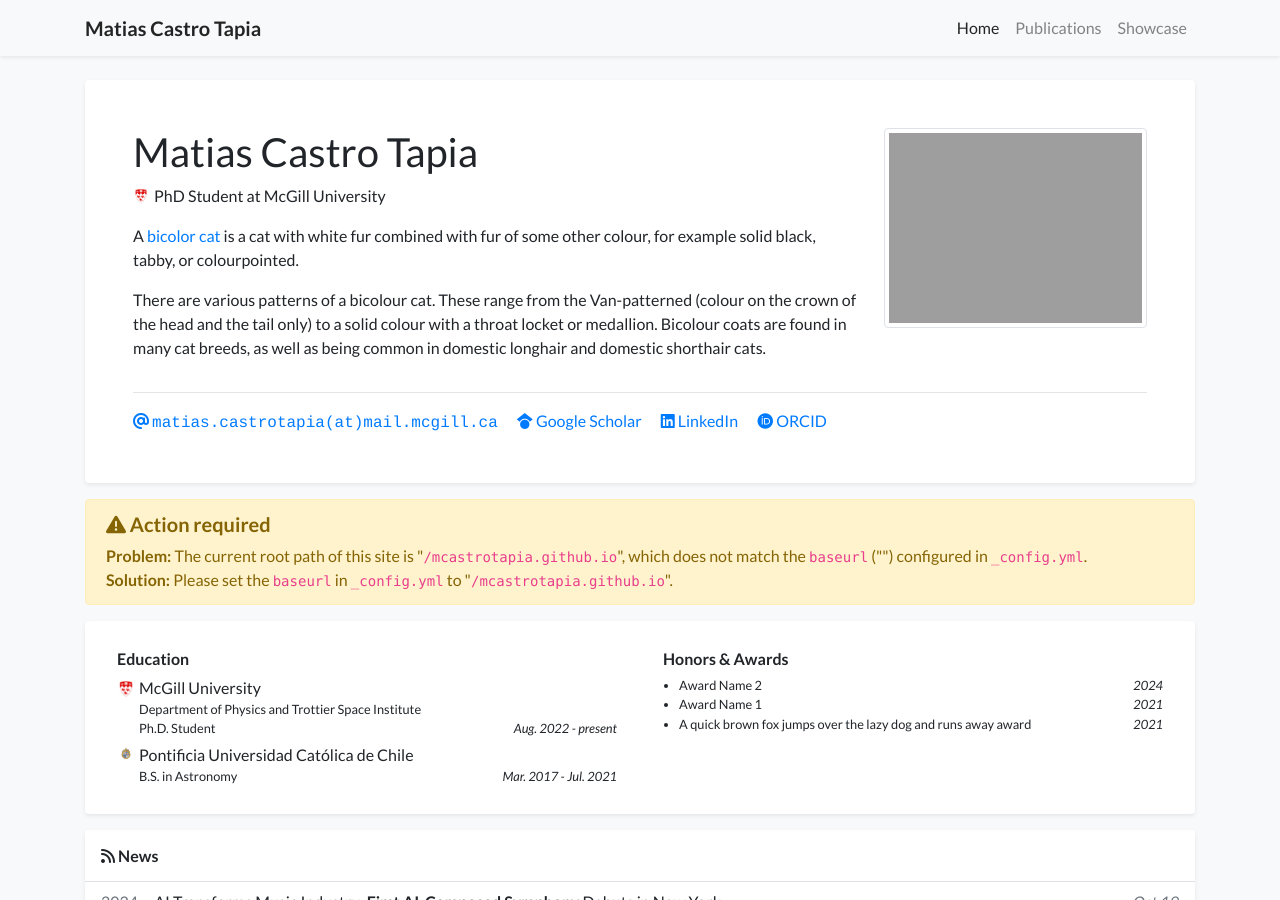
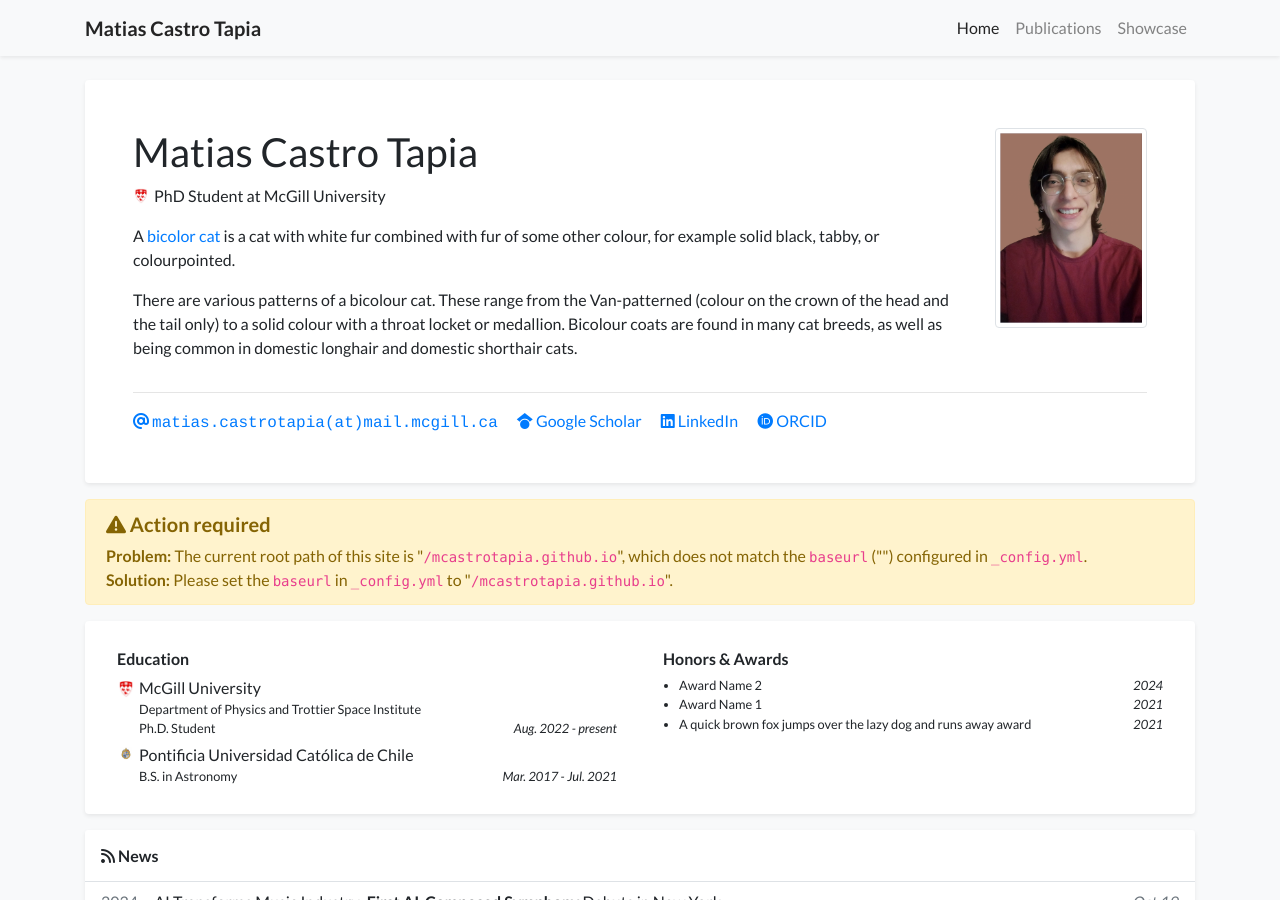
Before and after one commit to mcastrotapia/mcastrotapia.github.io, a Jekyll site: the page built from index.html, in a window 1280 px wide and 900 px high. Built offline with Jekyll 4.4.1, drawn with Linux system fonts in a browser that asks for light colours; nearby versions of some CDN libraries; a style sheet for code colours, icons or effects is not loaded.

Commit message:
Update profile.yml

```diff
--- a/_data/profile.yml
+++ b/_data/profile.yml
@@ -30,7 +30,7 @@ short_bio: >-
     as well as being common in domestic longhair and domestic shorthair cats.
   </p>
 
-portrait_url: /assets/images/photos/portrait.png <img src= "/assets/images/photos/portrait.png" alt="" width="300" height="230">
+portrait_url: /assets/images/photos/portrait.png #<img src= "/assets/images/photos/portrait.png" alt="" width="300" height="230">
 #portrait_caption: >-
  # Photo by Manja Vitolic on Unsplash (this caption is optional, comment it out to disable).
 
```
